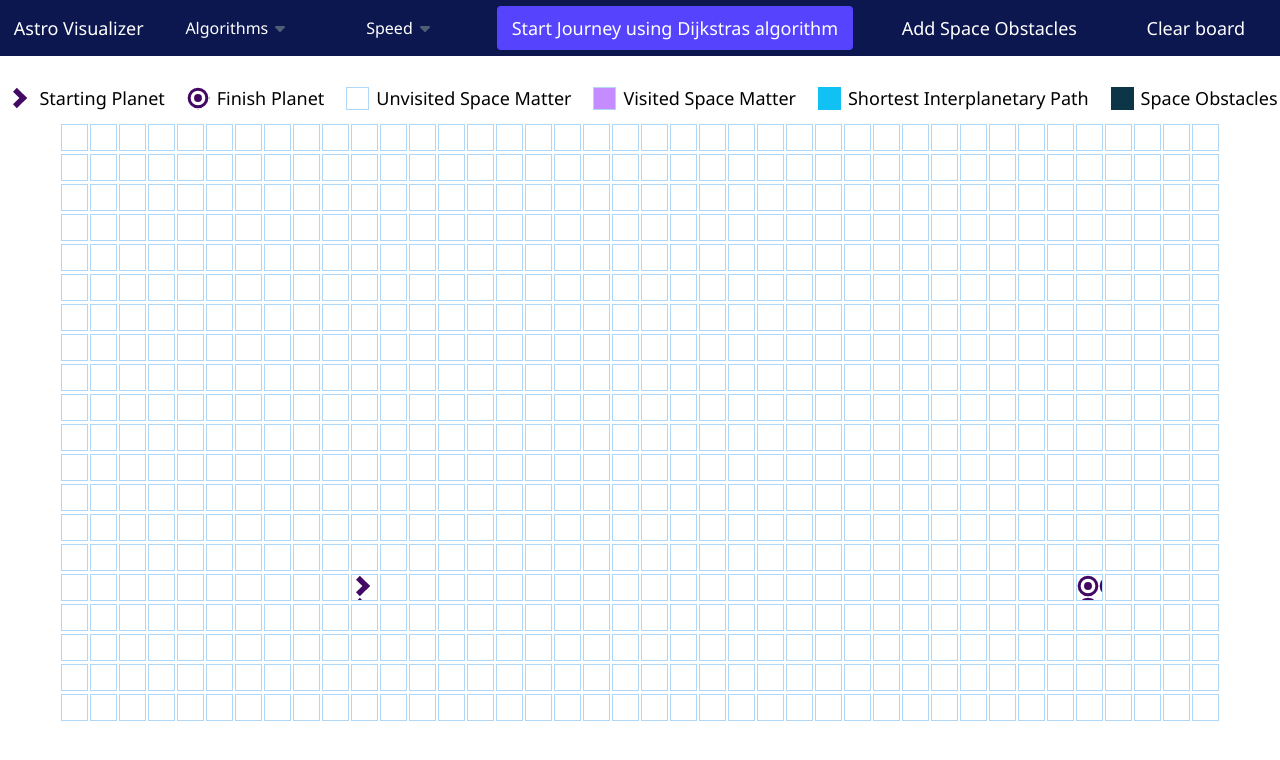
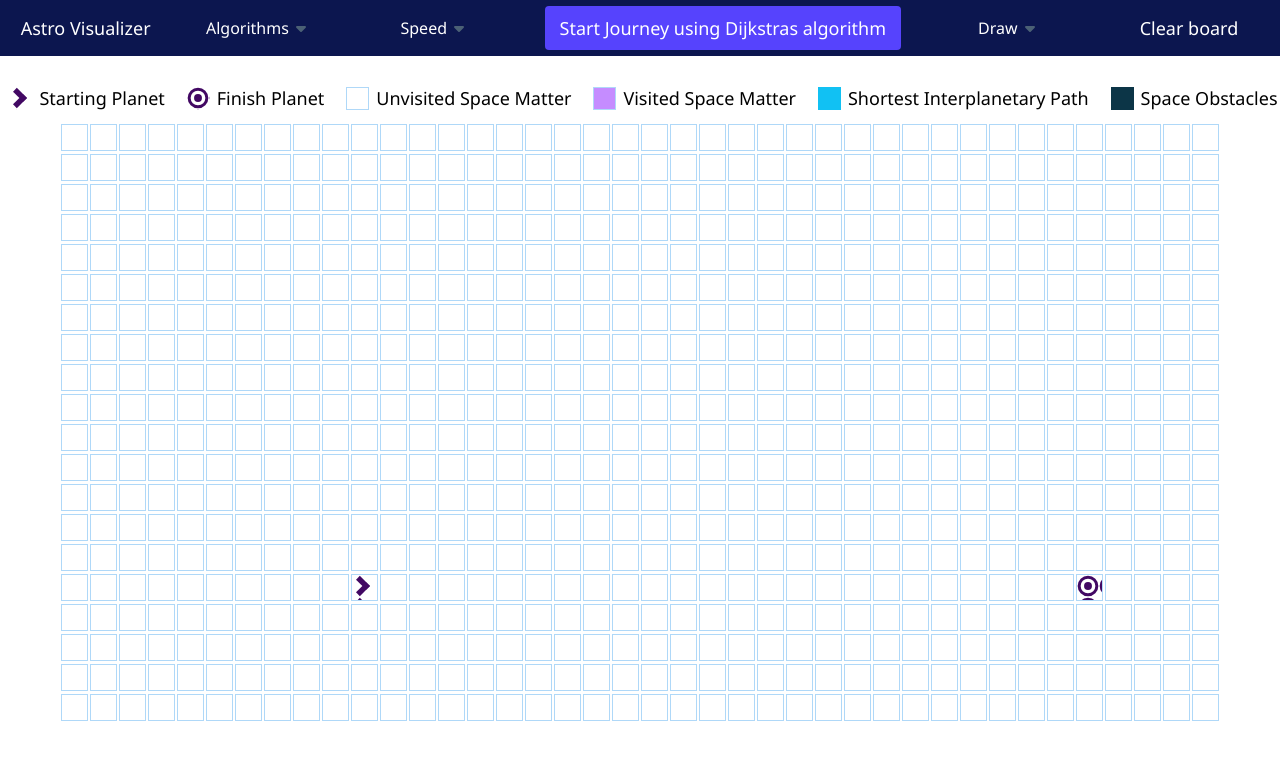
Before and after one commit to bobikenobi12/kompetentnite, a React (Create React App) app in the folder astro-visualizer/: page / in a window 1280 px wide. Shown: the top 760 px of the page. Built offline with nearby package versions, Linux system fonts and the light colour scheme.

Commit message:
Adding new dropdown menu for obstacle drawing

```diff
--- a/astro-visualizer/src/App.js
+++ b/astro-visualizer/src/App.js
@@ -24,6 +24,7 @@ export default function App() {
   const [finishNodeRow, setFinishNodeRow] = useState(15);
   const [finishNodeCol, setFinishNodeCol] = useState(35);
   const [speed, setSpeed] = useState(60);
+  const [maze, setMaze] = useState("Random");
   const setNumberSpeed = (speedAsText) => {
     let speedAsNumber = SLOW_SPEED;
     switch (speedAsText) {
@@ -40,6 +41,25 @@ export default function App() {
         throw new Error(`${speedAsText} is unknown`);
     }
     setSpeed(speedAsNumber);
+  };
+
+  let setMazeAsWalls = (mazeAsText) => {
+    switch (mazeAsText) {
+      case "Draw Obstacles":
+        setObstacles(true);
+        setMaze(false);
+        break;
+      case "Random Draw":
+        setObstacles(false);
+        setMaze("Random Draw");
+        break;
+      case "Recursive Division":
+        setObstacles(false);
+        setMaze("Recursive Division");
+        break;
+      default:
+        throw new Error(`${mazeAsText} is unknown`);
+    }
   };
   useEffect(() => {
     const grid = getInitialGrid();
@@ -126,12 +146,17 @@ export default function App() {
     const nodesInShortestPathOrder = getNodesInShortestPathOrder(finishNode);
     animateDijkstra(visitedNodesInOrder, nodesInShortestPathOrder);
   };
+
+  const addWalls = () => {
+
+  }
   return (
     <>
       <NavBar
         visualizeDijkstra={visualizeDijkstra}
         setObstacles={setObstacles}
         setSpeed={setNumberSpeed}
+        setMaze={setMazeAsWalls}
       />
       <div className="grid">
         {grid.map((row, rowInx) => {
--- a/astro-visualizer/src/NavBar/NavBar.js
+++ b/astro-visualizer/src/NavBar/NavBar.js
@@ -5,18 +5,15 @@ import { Dropdown } from "./Dropdown/Dropdown";
 
 const ALGORITHM_LABELS = ["Dijkstra", "A*", "Swarm"];
 const SPEED_LABELS = ["Slow", "Medium", "Fast"];
+const MAZE_LABELS = ["Draw Obstacles", "Random Draw", "Recursive Division"]
 const ALGORITHMS_TITLE = "Algorithms";
 const SPEED_TITLE = "Speed";
+const MAZE_TITLE = "Draw"
 
-export default function NavBar({ visualizeDijkstra, setObstacles, setSpeed }) {
+export default function NavBar({ visualizeDijkstra, setObstacles, setSpeed, setMaze }) {
   const [selected, setSelected] = useState("Dijkstras");
-  const [isClicked, setClicked] = useState(false);
   const refreshPage = () => {
     window.location.reload(false);
-  };
-  const handleOnClick = () => {
-    setObstacles((prev) => !prev);
-    setClicked(!isClicked);
   };
   return (
     <>
@@ -39,16 +36,12 @@ export default function NavBar({ visualizeDijkstra, setObstacles, setSpeed }) {
         <button className="controls-visualize" onClick={visualizeDijkstra}>
           Start Journey using {selected} algorithm
         </button>
-        <button
-          className={
-            isClicked
-              ? "controls-wall controls--click"
-              : "controls-wall controls-wall--hover"
-          }
-          onClick={handleOnClick}
-        >
-          Add Space Obstacles
-        </button>
+        <Dropdown
+          className="controls-algorithms"
+          setSelected={setMaze}
+          labels={MAZE_LABELS}
+          title={MAZE_TITLE}
+        />
         <button className="controls-clear">Clear board</button>
       </div>
       <div className="labels">
```
